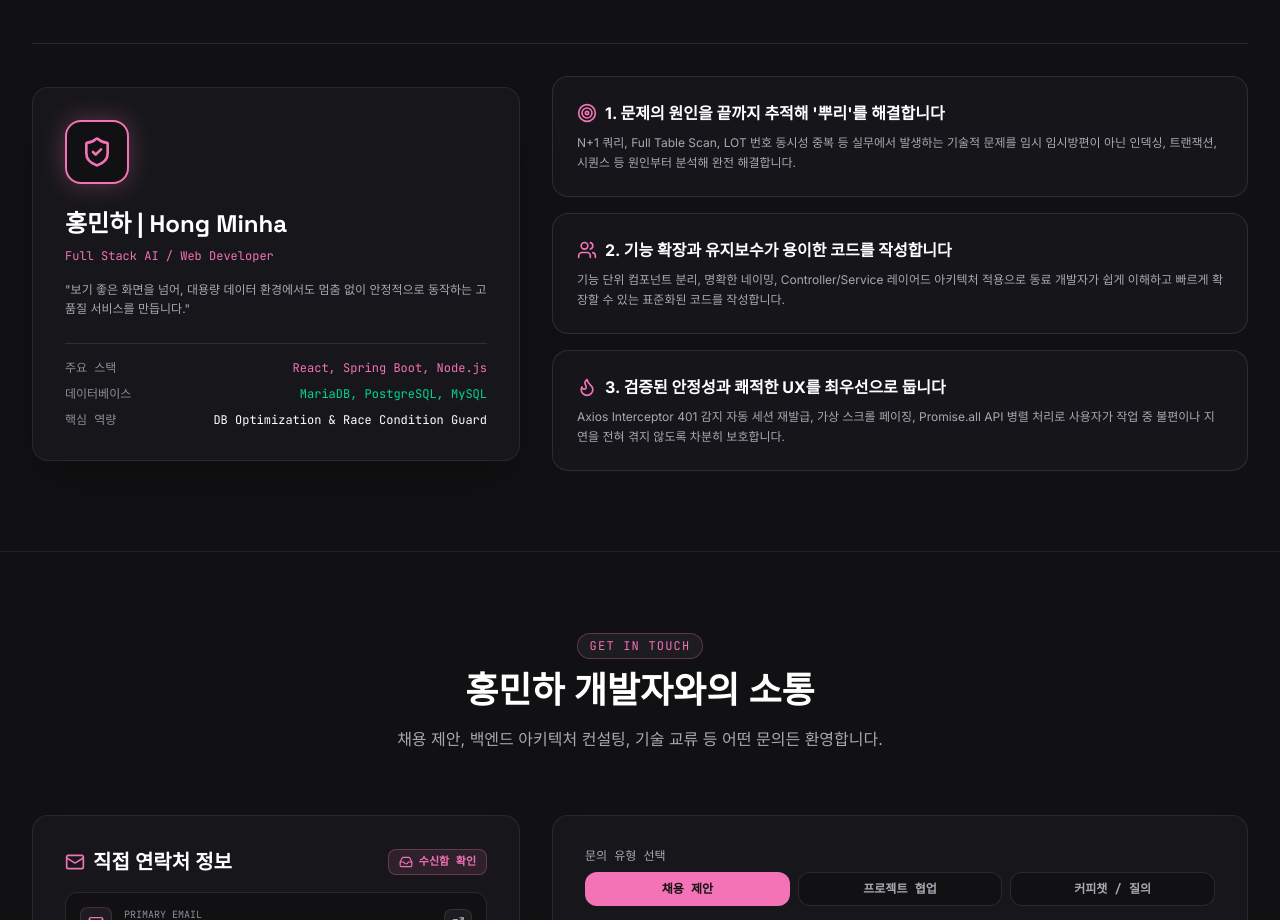
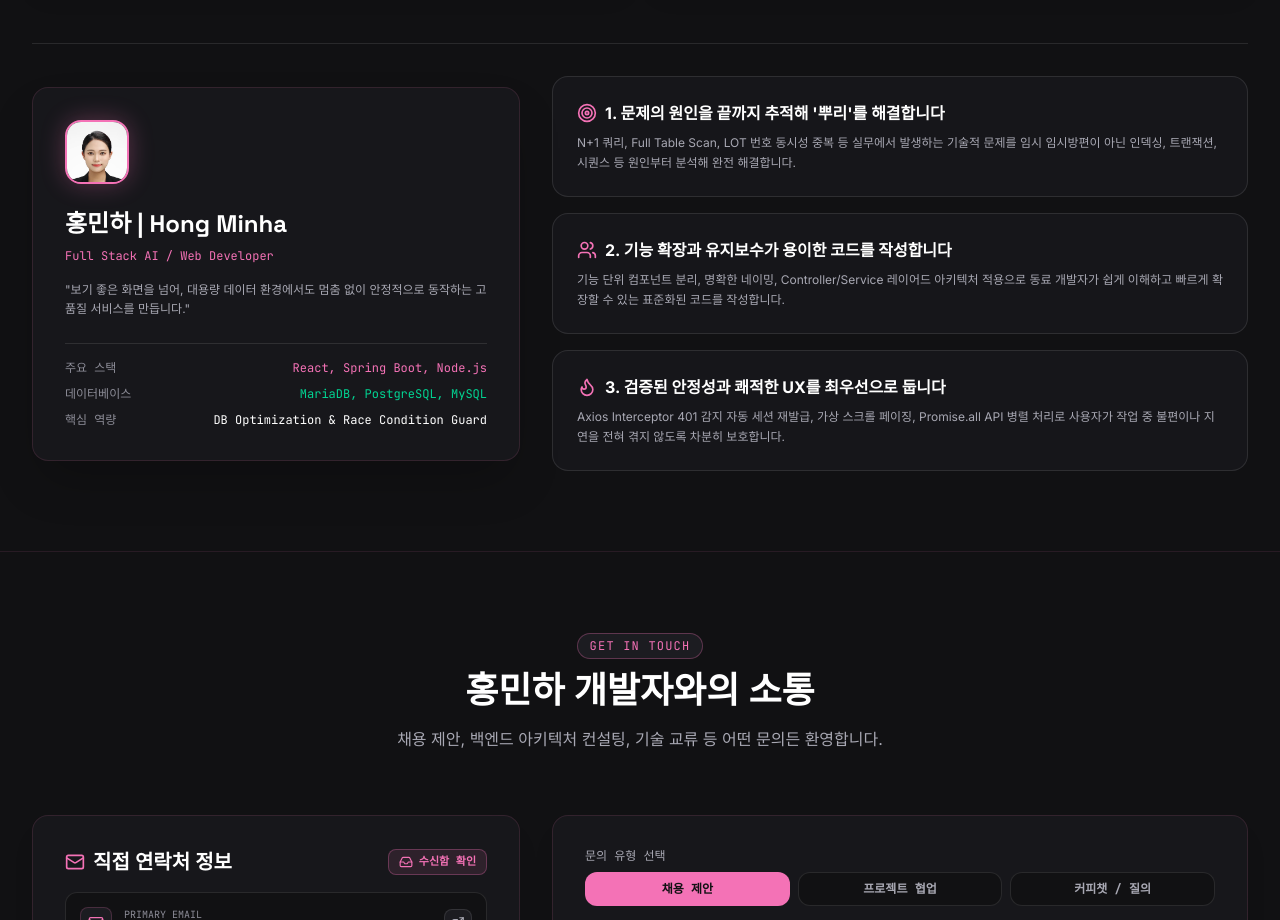
Before and after one commit to minhahamin/portfolio-korit, a React (Vite) app: page / in a window 1280 px wide. Shown: the part 8920-9840 px from the top of the page. Built offline with nearby package versions, Linux system fonts and the light colour scheme.

Commit message:
Add profile photo to the About card
Replaces the shield icon with the profile photo at the same 64px size.

Co-Authored-By: Claude Sonnet 5.5 <noreply@anthropic.com>

```diff
--- a/src/components/AboutSection.tsx
+++ b/src/components/AboutSection.tsx
@@ -1,7 +1,8 @@
 import React from 'react';
 import { motion } from 'motion/react';
-import { ShieldCheck, Target, Flame, Users, Briefcase, CheckCircle2, GraduationCap, Sparkles, Award } from 'lucide-react';
+import { Target, Flame, Users, Briefcase, CheckCircle2, GraduationCap, Sparkles, Award } from 'lucide-react';
 import { CAREER_HISTORY, EDUCATION_HISTORY } from '../data/portfolioData';
+import profileImg from '../assets/images/profile.jpg';
 
 export const AboutSection: React.FC = () => {
   return (
@@ -162,8 +163,8 @@ export const AboutSection: React.FC = () => {
           {/* Left Column: Visual Card */}
           <div className="lg:col-span-5">
             <div className="rounded-2xl bg-[#1c1c21] border border-[#f472b6]/30 p-6 sm:p-8 shadow-2xl glass-card relative overflow-hidden">
-              <div className="w-16 h-16 rounded-2xl bg-[#111113] border-2 border-[#f472b6] flex items-center justify-center mb-6 shadow-[0_0_25px_rgba(244,114,182,0.3)]">
-                <ShieldCheck className="w-8 h-8 text-[#f472b6]" />
+              <div className="w-16 h-16 rounded-2xl bg-[#111113] border-2 border-[#f472b6] overflow-hidden mb-6 shadow-[0_0_25px_rgba(244,114,182,0.3)]">
+                <img src={profileImg} alt="홍민하 프로필 사진" className="w-full h-full object-cover object-top" />
               </div>
 
               <h3 className="text-2xl font-heading font-bold text-white mb-2">
```
Also changed, not shown: src/assets/images/profile.jpg (added).
